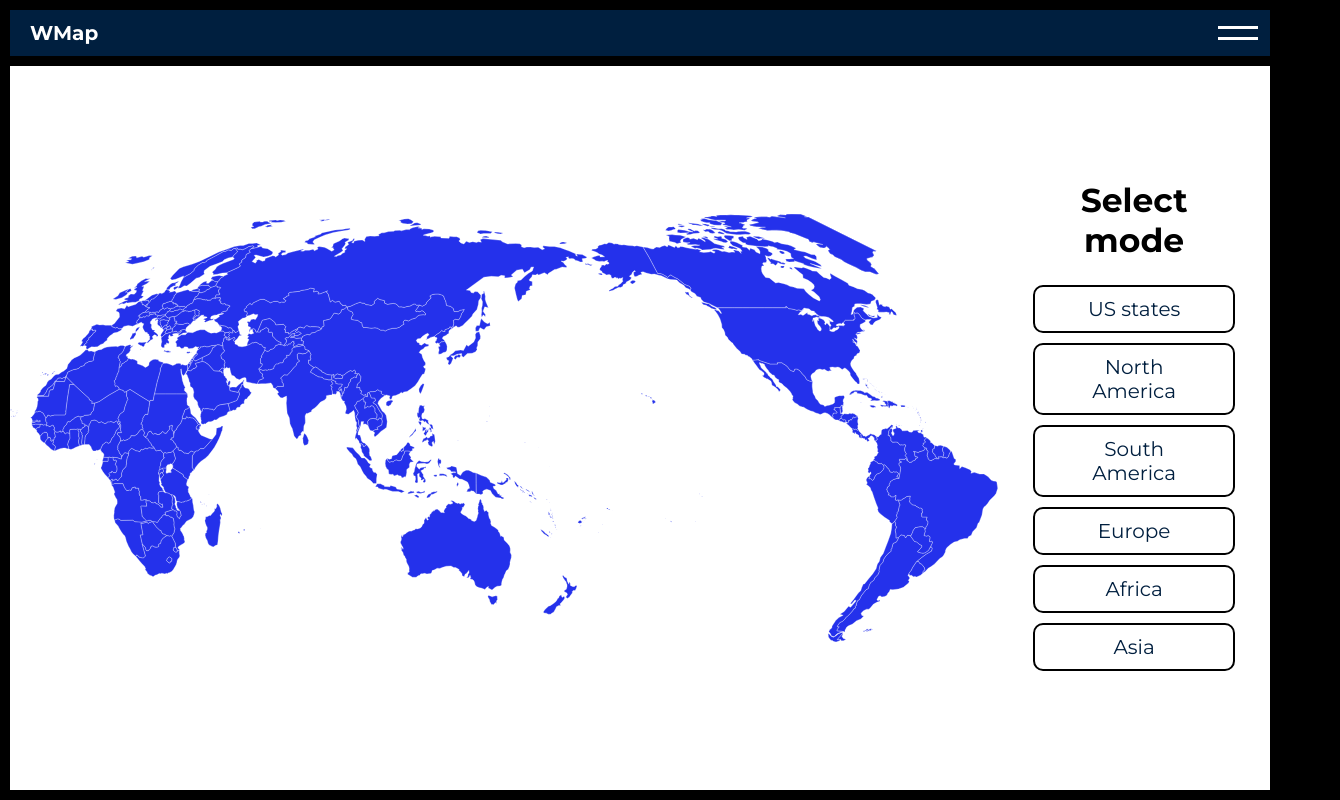
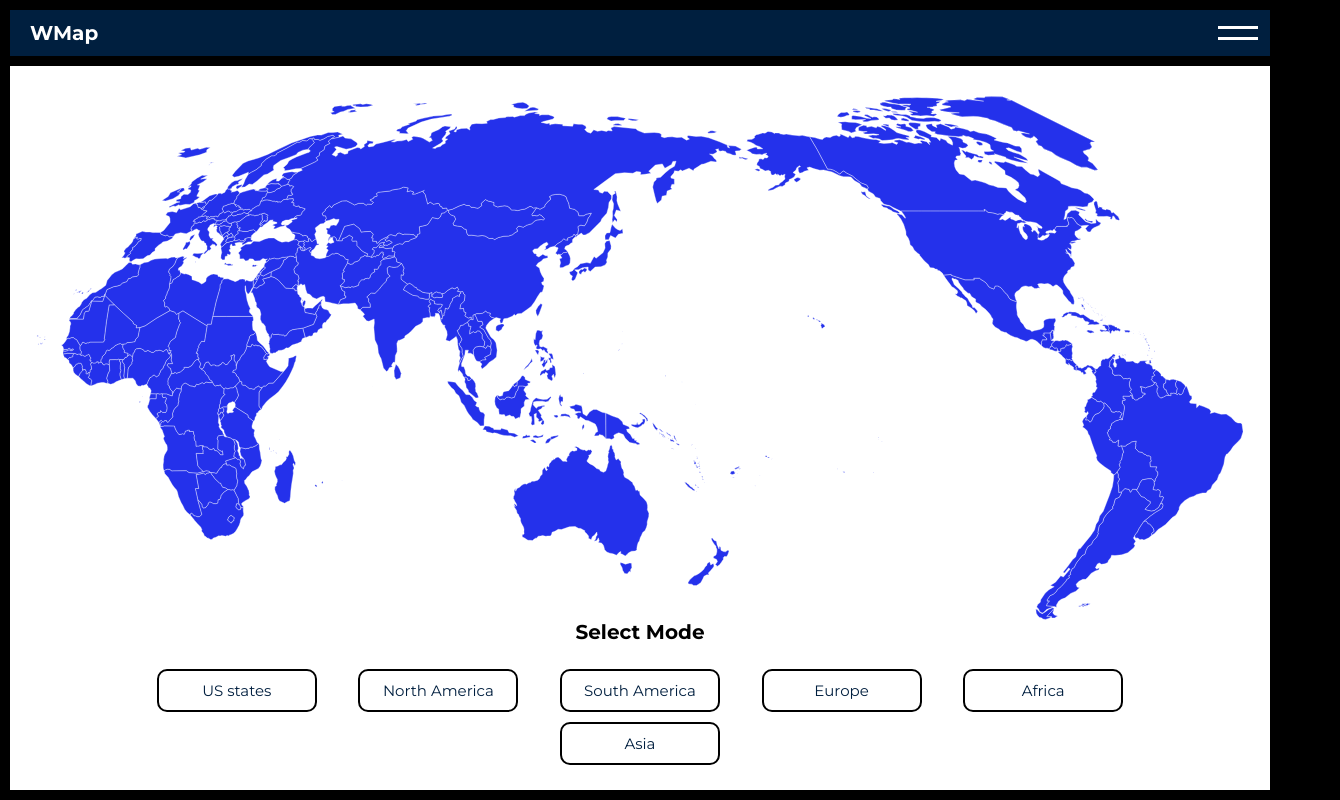
Before and after one commit to jakubwas/WMap, a React (Create React App) app: page / in a window 1280 px wide. Shown: the whole page, 1340 px wide, since content can reach past the window. Built offline with nearby package versions, Linux system fonts and the light colour scheme.

Commit message:
Change home page layout

```diff
--- a/src/Components/Maps/WorldMap.js
+++ b/src/Components/Maps/WorldMap.js
@@ -2,7 +2,7 @@ import React from "react";
 
 const WorldMap = () => {
     return (
-        <svg strokeWidth=".6" viewBox="0 0 2000 868" width="1400">
+        <svg strokeWidth=".6" viewBox="0 0 2000 868" width="1400" style={{marginTop: '3rem'}}>
             <path
                 d="M593 265l0.5 1.8-3.4 0.7-3 1.2-6.4 0.8-6.2 1.4-3.9 2.8 0.5 2.7-0.2 3.3-3.4 2.7-0.5 2.5-2.1 2.3-5.1-0.2 1 4.3-3.8 1.7-3.3 3.9-0.7 3.9-2.6 1.8-1.9-0.6-4.4 0.9-1 1.8-4.1 0-3.9 3.7-1.5 5.5-7.7 2.7-3.8-0.6-1.4 1.5-3.1-0.9-5.8 1-8.4-3.3 6.4-5.9 0.6-4.2-3.9-1.1 0.7-4.1-0.4-5.2 3.4-3.6-2.1-0.9 2.8-4.8 4.7-8.1 4.7 2.5 4.4-0.9 2-2.9 4.5-1 3.7-2 2.7-5.1 4.9-1.3 1.5-2.3 2 1.7 1.6 0.2 2.9 0.1 3.7 1.3 1.4 0.8 4.5-2.1 1.4 1.3 2.6-3 3.2 0.2 1.1-1 1.3-2.6 3-2.3 2.5 1.5-1.2 2 1.5 0.3-2.1 5.5 1.6 2.1 2.2-1.4 2.6-0.6 4.1-2.9 3.6 0.4 5.5 0.1z"
                 id="AF"
--- a/src/Components/Menu.js
+++ b/src/Components/Menu.js
@@ -5,47 +5,51 @@ import WorldMap from "./Maps/WorldMap";
 
 const MenuContainer = styled.div`
     display: flex;
+    flex-direction: column;
     justify-content: space-around;
+    align-items: center;
     width: 100%;
+    height: 100%;
     background: white;
 `;
 
 const MenuList = styled.div`
     display: flex;
-    flex-direction: column;
-    margin: 0 3rem;
-    width: 30rem;
+    flex-direction: row;
+    justify-content: space-around;
+    width: 80%;
+    margin: 2rem 0;
+    flex-wrap: wrap;
 `;
 
 const listStyle = {
     textDecoration: "none",
     color: "#001f3f",
-    fontSize: "2rem",
+    fontSize: "1.5rem",
     fontWeight: "500",
     margin: "0.5rem",
-    padding: "1rem 3rem",
+    padding: "1rem 2rem",
     border: "2px solid black",
     borderRadius: "10px",
     textAlign: "center",
     background: "white",
-    minWidth: "15rem",
+    minWidth: "16rem",
 };
 
 const SelectMode = styled.h1`
-    font-size: 3.3rem;
+    font-size: 2rem;
     font-weight: 700;
     color: black;
     text-align: center;
     background: white;
-    margin-bottom: 2rem;
 `;
 
 const Menu = () => {
     return (
         <MenuContainer>
             <WorldMap />
+            <SelectMode>Select Mode</SelectMode>
             <MenuList>
-                <SelectMode>Select mode</SelectMode>
                 <Link to="/USA" style={listStyle}>
                     US states
                 </Link>
```
